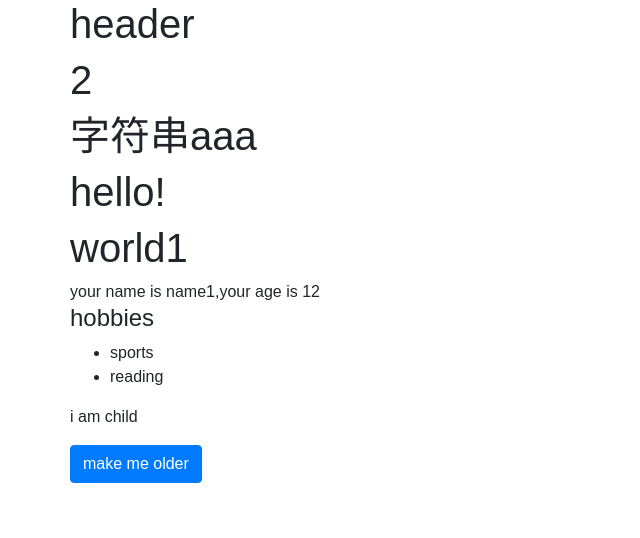
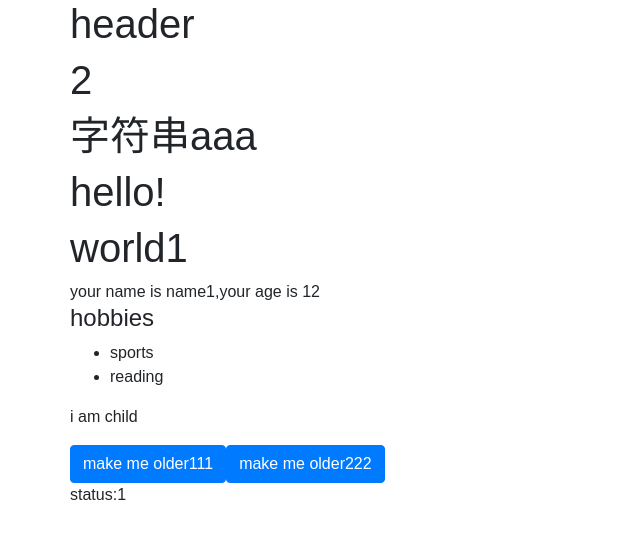
Before and after one commit to thelongmarch/react-app, a React app: page / in a window 1280 px wide. Shown: the top 538 px of the page, without its empty margins (0-640 px from the left). Built offline with nearby package versions, Linux system fonts and the light colour scheme.

Commit message:
无状态组件

```diff
--- a/src/App.js
+++ b/src/App.js
@@ -31,7 +31,7 @@ class App extends Component {
                 </div>
                 <div className='row'>
                     <div className='col-xs-1'>
-                        <Home  name={"name1"} age={12} user={user}>
+                        <Home  name={"name1"} initAge={12} user={user}>
                             <p>i am child</p>
                         </Home>
                     </div>
--- a/src/components/Header.js
+++ b/src/components/Header.js
@@ -1,7 +1,11 @@
-import React, { Component } from 'react';
+import React from 'react';
+/*无状态组件
+1.无需state，即不处理用户的输入，组件的所有的数据都是依赖props传入的
+2.不需要用到生命周期
 
-export default class Header extends Component {
-  render() {
+*/
+const Header =(props)=> {
+
     return (
         <div className='container'>
             <div className='row'>
@@ -11,5 +15,6 @@ export default class Header extends Component {
             </div>
         </div>
     );
-  }
-}
+  };
+
+export default Header;
--- a/src/components/Home.js
+++ b/src/components/Home.js
@@ -2,13 +2,32 @@ import React, { Component } from 'react';
 import PropTypes from 'prop-types';
 
 export default class Home extends Component {
+    constructor(props){
+        super(props);
+        console.log(props)
+        this.state ={
+            age:props.initAge,
+            status:0
+        }
+        setTimeout(()=>{
+            this.setState({
+                status:1
+            })
+        },3000)
+
+    }
+    onMakeOlder(){
+        this.setState({
+            age:this.state.age+3
+        })
+    }
 
   render() {
     return (
         <div className='container'>
             <div className='row'>
                 <div className='col-xs-1'>
-                    <div>your name is {this.props.name},your age is {this.props.age}</div>
+                    <div>your name is {this.props.name},your age is {this.state.age}</div>
                     <div>
                         <h4>hobbies</h4>
                         <ul>
@@ -17,8 +36,9 @@ export default class Home extends Component {
                     </div>
 
                     <div>{this.props.children}</div>
-                    <button className="btn btn-primary" >make me older</button>
-
+                    <button onClick={()=>{this.onMakeOlder()}}  className="btn btn-primary" >make me older111</button>
+                    <button onClick={this.onMakeOlder.bind(this)}  className="btn btn-primary" >make me older222</button>
+                    <p>status:{this.state.status}</p>
                 </div>
             </div>
         </div>
```
Also changed, not shown: 1 other file (tests, documents, lock files or other folders).
